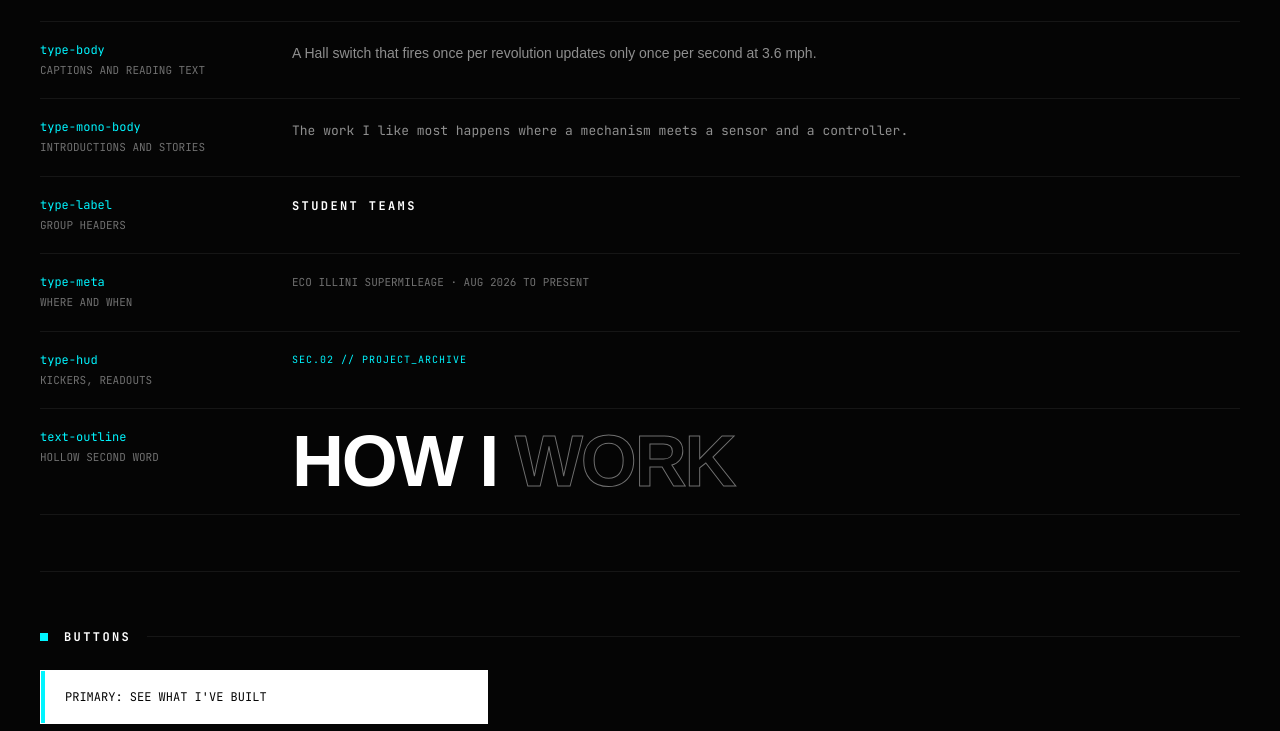
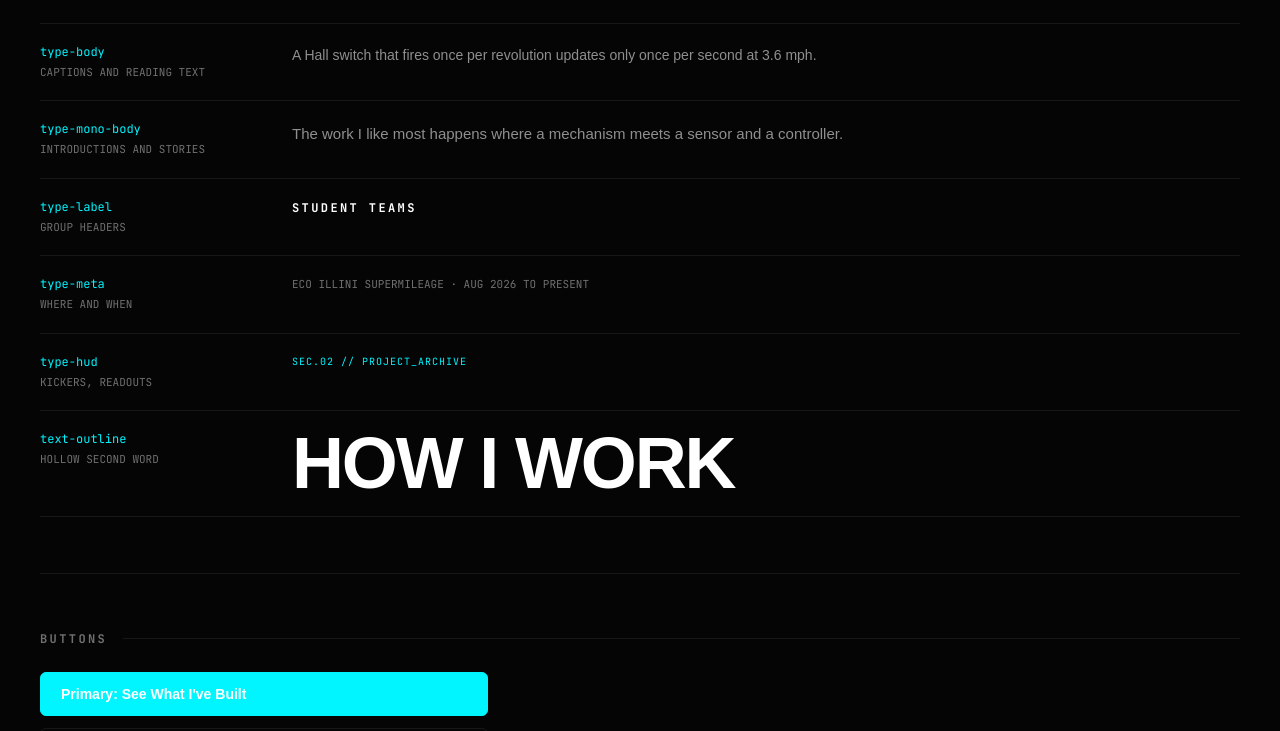
Before and after one commit to smyy1013/ivy-portfolio, a Next.js app: page /design-system in a window 1280 px wide. Shown: the part 1733-2464 px from the top of the page. Built offline with nearby package versions, Linux system fonts and the light colour scheme; a web font is replaced by a local one.

Commit message:
Cleaner design and new intro

```diff
--- a/app/globals.css
+++ b/app/globals.css
@@ -113,9 +113,9 @@
 
 /* Reading text in mono: hero subtitle, stories, contact body */
 @utility type-mono-body {
-  font-family: var(--font-mono);
-  font-size: 0.8125rem;
-  line-height: 1.8;
+  font-family: var(--font-sans);
+  font-size: 0.9375rem;
+  line-height: 1.7;
 }
 
 /* Group headers: "STUDENT TEAMS" */
@@ -145,8 +145,7 @@
 
 /* Hollow lettering used for the second word of a title */
 @utility text-outline {
-  color: transparent;
-  -webkit-text-stroke: 1px var(--color-dim);
+  color: inherit;
 }
 
 /* ==========================================================================
@@ -227,7 +226,7 @@
       "text  text";
     gap: 1rem 1.5rem;
     align-items: start;
-    padding: 1.25rem;
+    padding: 1.5rem 0.75rem;
   }
   .project-summary[data-cover="false"] {
     grid-template-areas:
--- a/app/layout.tsx
+++ b/app/layout.tsx
@@ -1,6 +1,5 @@
 import type { Metadata, Viewport } from "next";
 import localFont from "next/font/local";
-import { Backdrop } from "@/components/hud/Backdrop";
 import { site } from "@/content/site";
 import "./globals.css";
 
@@ -45,7 +44,6 @@ export default function RootLayout({ children }: LayoutProps<"/">) {
   return (
     <html lang="en" className={`${pretendard.variable} ${jetbrains.variable}`}>
       <body className="flex min-h-svh flex-col">
-        <Backdrop />
         {children}
       </body>
     </html>
--- a/components/project/ProjectCard.tsx
+++ b/components/project/ProjectCard.tsx
@@ -16,7 +16,7 @@ export function ProjectCard({ project }: { project: NumberedProject }) {
     <Link
       id={project.id}
       href={projectHref(project)}
-      className="project-summary group mb-3 scroll-mt-6 border border-l-2 border-line bg-panel/60 transition-colors duration-300 hover:border-accent hover:border-l-accent"
+      className="project-summary group scroll-mt-6 border-b border-line transition-colors hover:bg-panel"
       data-cover={showCover}
     >
       <span
@@ -38,7 +38,7 @@ export function ProjectCard({ project }: { project: NumberedProject }) {
       ) : null}
 
       <div data-area="text" className="min-w-0">
-        <h4 className="type-card">{project.title}</h4>
+        <h4 className="type-card transition-colors group-hover:text-accent">{project.title}</h4>
         <p className="type-meta mt-2 text-dim">{project.meta}</p>
         <p className="mt-4 max-w-[70ch] text-[15px] leading-relaxed text-muted">
           <RichText text={project.result} />
@@ -48,7 +48,7 @@ export function ProjectCard({ project }: { project: NumberedProject }) {
       <span
         data-area="toggle"
         aria-hidden
-        className="text-center font-mono text-xl leading-none text-accent transition-transform duration-300 group-hover:translate-x-1.5"
+        className="text-center text-lg leading-none text-dim transition-colors group-hover:text-accent"
       >
         &rarr;
       </span>
--- a/components/sections/Hero.tsx
+++ b/components/sections/Hero.tsx
@@ -1,4 +1,3 @@
-import { HeroSchematic } from "@/components/hud/HeroSchematic";
 import { Button } from "@/components/ui";
 import { site } from "@/content/site";
 import { getCopy } from "@/lib/copy";
@@ -11,38 +10,21 @@ export function Hero() {
     <div id="top" className="relative flex flex-col">
       <SiteHeader />
 
-      {/* Sized by its content, not the screen, so the project list starts close below. */}
-      <div className="relative z-[5] grid gap-6 px-gutter pb-14 sm:grid-cols-2 sm:items-center sm:gap-10 sm:px-gutter-lg sm:pb-16 lg:grid-cols-[minmax(0,1fr)_400px]">
-        {/* Schematic. It sits beside the name from 640px up, and above it on phones. */}
-        <div className="relative flex aspect-[4/3] max-h-[30svh] w-full min-w-0 items-center justify-center overflow-hidden sm:max-h-[min(50svh,440px)]">
-          <HeroSchematic className="relative h-full max-w-[800px]" />
-        </div>
-
-        {/* Name, slogan, who and where, and calls to action */}
-        <div className="@container flex min-w-0 flex-col gap-8">
-          <div>
+      <div className="relative z-[5] px-gutter pb-16 pt-6 sm:px-gutter-lg sm:pb-20 sm:pt-10">
+        <div className="@container max-w-[560px]">
           <h1 className="type-hero">{hero.headline}</h1>
-            {hero.tagline ? (
-              <p className="mt-4 text-lg font-bold leading-snug tracking-[-0.01em] text-ink">
-                {hero.tagline}
+          {hero.role ? (
+            <p className="mt-5 font-mono text-xs uppercase leading-relaxed tracking-[0.08em] text-accent">
+              {hero.role.split(" | ").join(" · ")}
             </p>
           ) : null}
-            {hero.role ? (
-              <p className="mt-4 font-mono text-[11px] uppercase leading-relaxed tracking-[0.08em] text-accent">
-                {hero.role.split(" | ").map((line) => (
-                  <span key={line} className="block">
-                    {line}
-                  </span>
-                ))}
-              </p>
+          {hero.tagline ? (
+            <p className="mt-8 text-xl font-semibold leading-snug text-ink">{hero.tagline}</p>
           ) : null}
           {hero.subtitle ? (
-              <p className="mt-3 max-w-[360px] font-mono text-sm leading-[1.6] text-muted">
-                {hero.subtitle}
-              </p>
+            <p className="mt-3 max-w-[56ch] text-base leading-relaxed text-muted">{hero.subtitle}</p>
           ) : null}
-          </div>
-          <div className="flex flex-col gap-3">
+          <div className="mt-10 flex flex-wrap gap-3">
             <Button href="#work">{hero.primary}</Button>
             <Button href={site.resumeHref} variant="secondary" download>
               {hero.secondary}
--- a/components/ui/BracketFrame.tsx
+++ b/components/ui/BracketFrame.tsx
@@ -4,15 +4,7 @@ import { cn } from "@/lib/cn";
 /** Panel with cyan brackets on the top-left and bottom-right corners. */
 export function BracketFrame({ children, className }: { children: ReactNode; className?: string }) {
   return (
-    <div className={cn("relative border border-line bg-panel/60", className)}>
-      <span
-        aria-hidden
-        className="absolute -left-px -top-px size-6 border-l border-t border-accent"
-      />
-      <span
-        aria-hidden
-        className="absolute -bottom-px -right-px size-6 border-b border-r border-accent"
-      />
+    <div className={cn("relative rounded-lg border border-line bg-panel", className)}>
       {children}
     </div>
   );
--- a/components/ui/Button.tsx
+++ b/components/ui/Button.tsx
@@ -3,17 +3,12 @@ import { cn } from "@/lib/cn";
 
 type Variant = "primary" | "secondary";
 
-/**
- * The look of the one button in the system. Primary is a solid white plate with
- * a cyan edge; secondary is an outlined plate. Both slide right on hover.
- */
+/** Primary is a solid accent button; secondary is outlined. */
 export function buttonClass(variant: Variant = "primary", className?: string) {
   return cn(
-    "relative flex h-[54px] items-center border px-6 font-mono text-xs uppercase no-underline",
-    "transition-all duration-300 hover:translate-x-2.5 hover:border-accent",
-    "before:absolute before:left-0 before:top-0 before:h-full before:w-1 before:transition-colors before:duration-300",
-    variant === "primary" && "border-transparent bg-ink text-bg before:bg-accent hover:bg-accent",
-    variant === "secondary" && "border-line bg-transparent text-ink before:bg-dim",
+    "inline-flex h-11 items-center rounded-md border px-5 text-sm font-semibold no-underline transition-colors",
+    variant === "primary" && "border-accent bg-accent text-white hover:bg-ink hover:border-ink",
+    variant === "secondary" && "border-line bg-transparent text-ink hover:border-ink",
     className,
   );
 }
--- a/components/ui/GroupHeader.tsx
+++ b/components/ui/GroupHeader.tsx
@@ -1,9 +1,8 @@
-/** Cyan square, mono label, and a rule that runs to the edge. */
+/** Small label and a rule that runs to the edge. */
 export function GroupHeader({ children }: { children: string }) {
   return (
     <div className="mb-6 flex items-center gap-4">
-      <span aria-hidden className="size-2 shrink-0 bg-accent" />
-      <h3 className="type-label whitespace-nowrap">{children}</h3>
+      <h3 className="type-label whitespace-nowrap text-dim">{children}</h3>
       <span aria-hidden className="h-px flex-1 bg-line" />
     </div>
   );
```
Also changed, not shown: content/copy.md (+1 -1 lines). Lines whose indentation alone changed are shown as unchanged.
